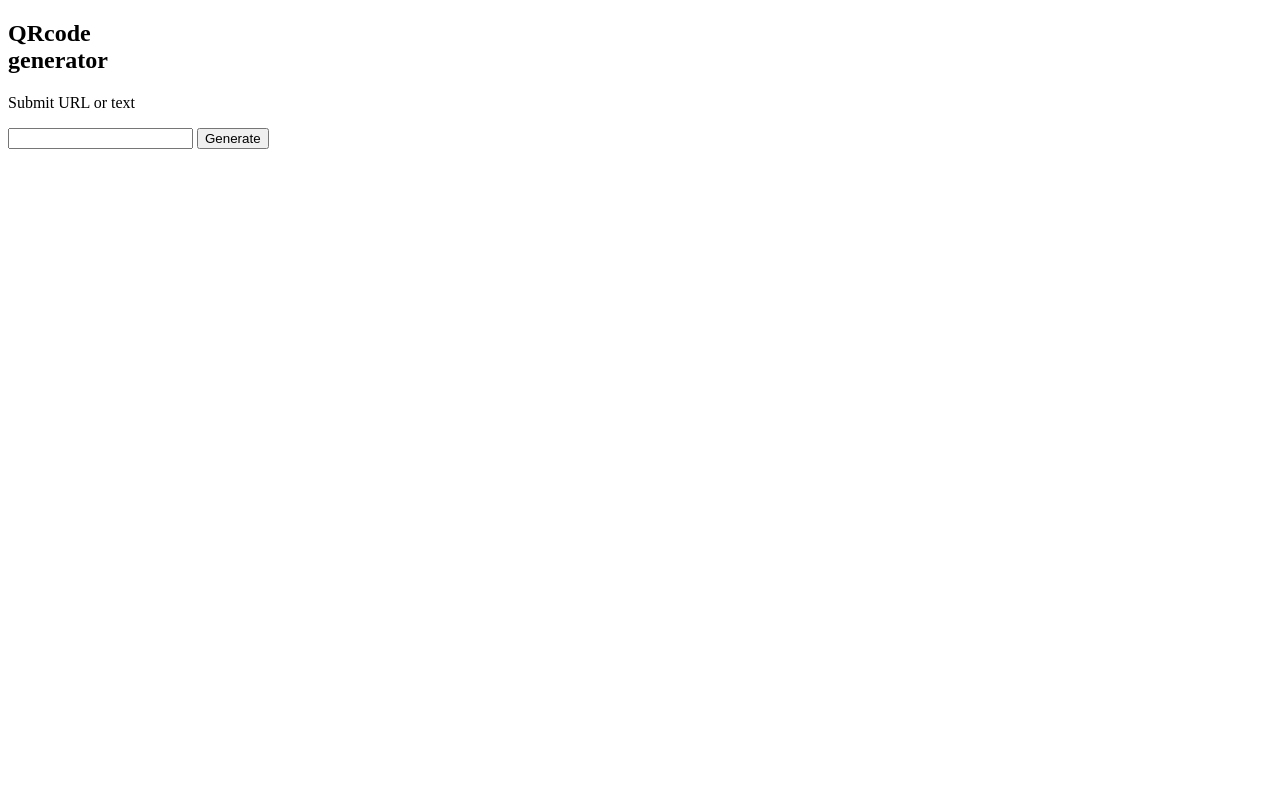
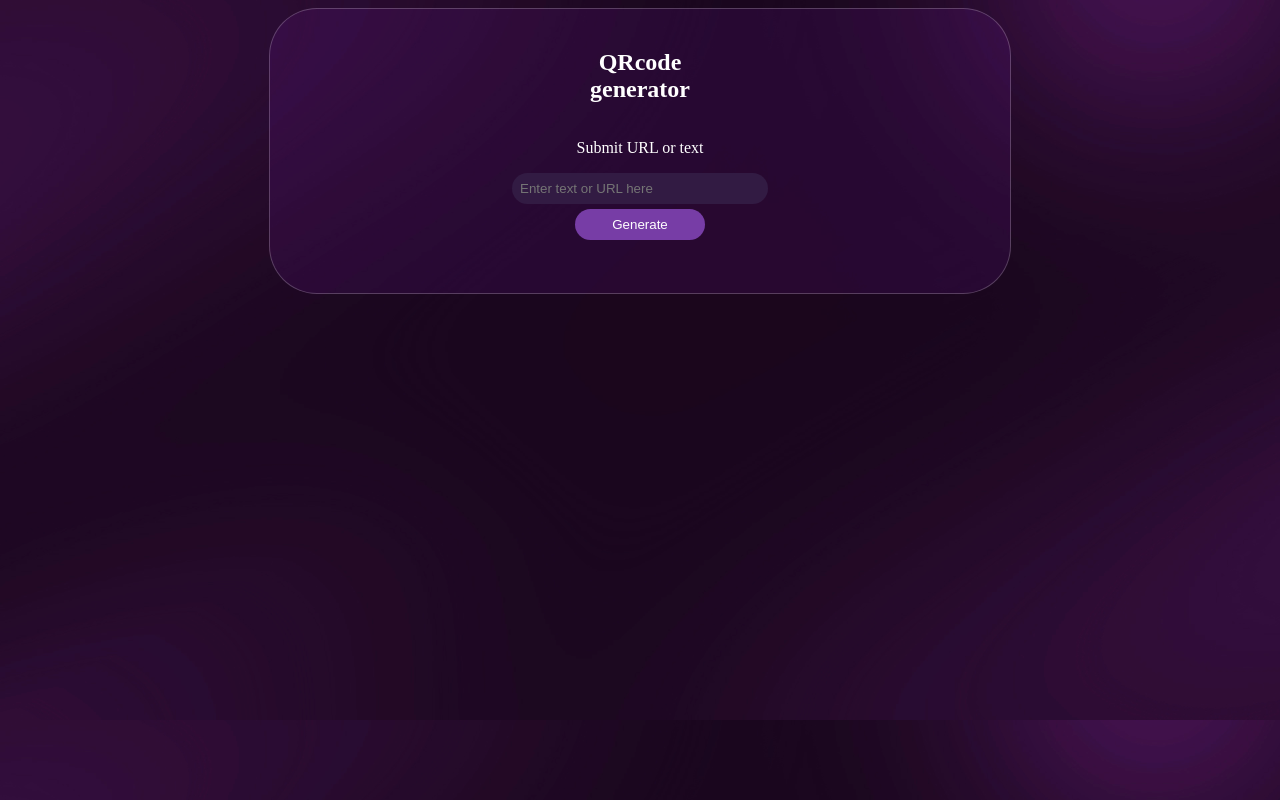
Before and after one commit to ayda-sh/Qr-Code, a plain HTML site: page index.html in a window 1280 px wide. Drawn offline with Linux system fonts and the light colour scheme.

Commit message:
added styles

```diff
--- a/index.html
+++ b/index.html
@@ -18,9 +18,13 @@
 
             <p>Submit URL or text</p>
             <form action="">
-                <input type="text" name="" id="">
+                <input type="text" name="" id="" placeholder="Enter text or URL here ">
                 <button type="submit">Generate</button>
             </form>
+
+            <div class="qrcode">
+                <img id="qrcode-img" alt="">
+            </div>
         </div>
     </div>
 
--- a/style.css
+++ b/style.css
@@ -0,0 +1,60 @@
+body {
+    background-image: url(./images/6506d7633f431fee4bba4c353a944356.jpg);
+    background-size: cover;
+}
+
+.container {
+    display: flex;
+    justify-content: center;
+    align-items: center;
+    flex-direction: column;
+}
+
+.box {
+    background-color: #B221F617;
+    border: 1px solid #FFFFFF38;
+    border-radius: 48px;
+    padding: 20px;
+    justify-content: center;
+    display: flex;
+    flex-direction: column;
+    text-align: center;
+    align-items: center;
+    width: 700px;
+}
+
+.qrcode {
+    background-color: #fff;
+    border-radius: 25px;
+    margin-top: 15px;
+}
+
+.title, p {
+    color: #fff;
+}
+
+form {
+    display: flex;
+    flex-direction: column;
+    width: 200px;
+    justify-content: center;
+    align-items: center;
+}
+
+form input {
+    background-color: #321B43;
+    border-radius: 50px;
+    border: none;
+    padding: 8px;
+    width: 240px;
+}
+
+button {
+    background-color: #773DA6;
+    border: none;
+    border-radius: 50px;
+    color: #fff;
+    width: 130px;
+    margin-top: 5px;
+    padding: 8px;
+}
```
